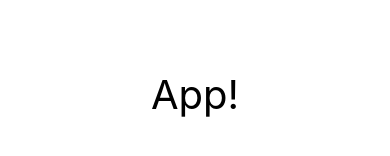
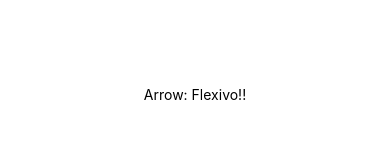
Before and after one commit to NiltonMorais/exercicios-curso-react-native, a React Native app: screen / in a window 390 px wide. Shown: the part 328-484 px from the top of the page. Built offline with nearby package versions, Linux system fonts and the light colour scheme.

Commit message:
criando primeiro component

```diff
--- a/index.js
+++ b/index.js
@@ -3,7 +3,7 @@
  */
 
 import {AppRegistry} from 'react-native';
-import App from './App';
+import App from './src/App';
 import {name as appName} from './app.json';
 
 AppRegistry.registerComponent(appName, () => App);
--- a/App.js
+++ b/src/App.js
@@ -1,11 +1,12 @@
 import React, {Component} from 'react';
 import {View, Text, StyleSheet} from 'react-native';
+import Simples from './components/Simple';
 
 export default class App extends Component {
     render() {
         return (
             <View style={styles.container}>
-                <Text style={styles.f20}>App!</Text>
+                <Simples text='Flexivo!!' />
             </View>
         )
     }
--- /dev/null
+++ b/src/components/Simple.js
@@ -0,0 +1,6 @@
+import React from 'react';
+import { Text } from 'react-native';
+
+export default (props) => {
+    return <Text>Arrow: {props.text}</Text>
+}
```
